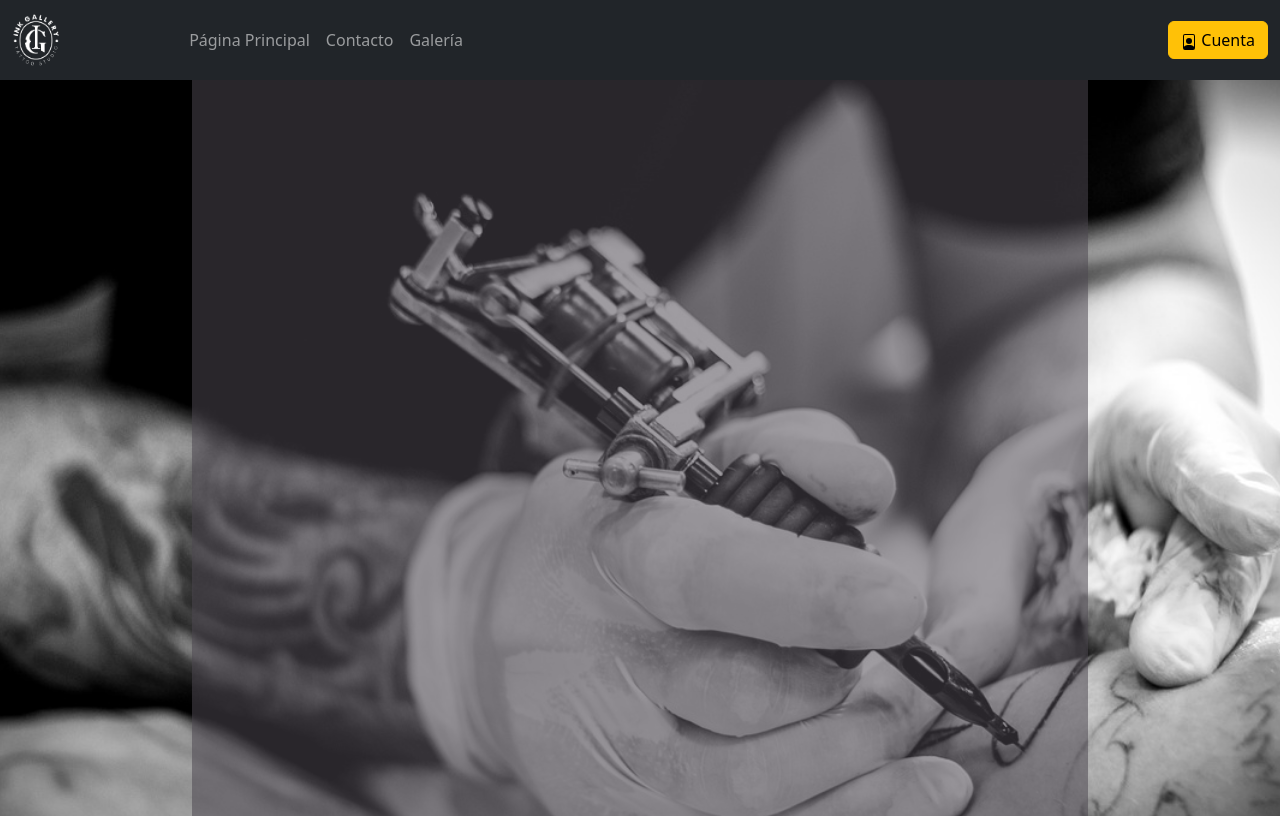
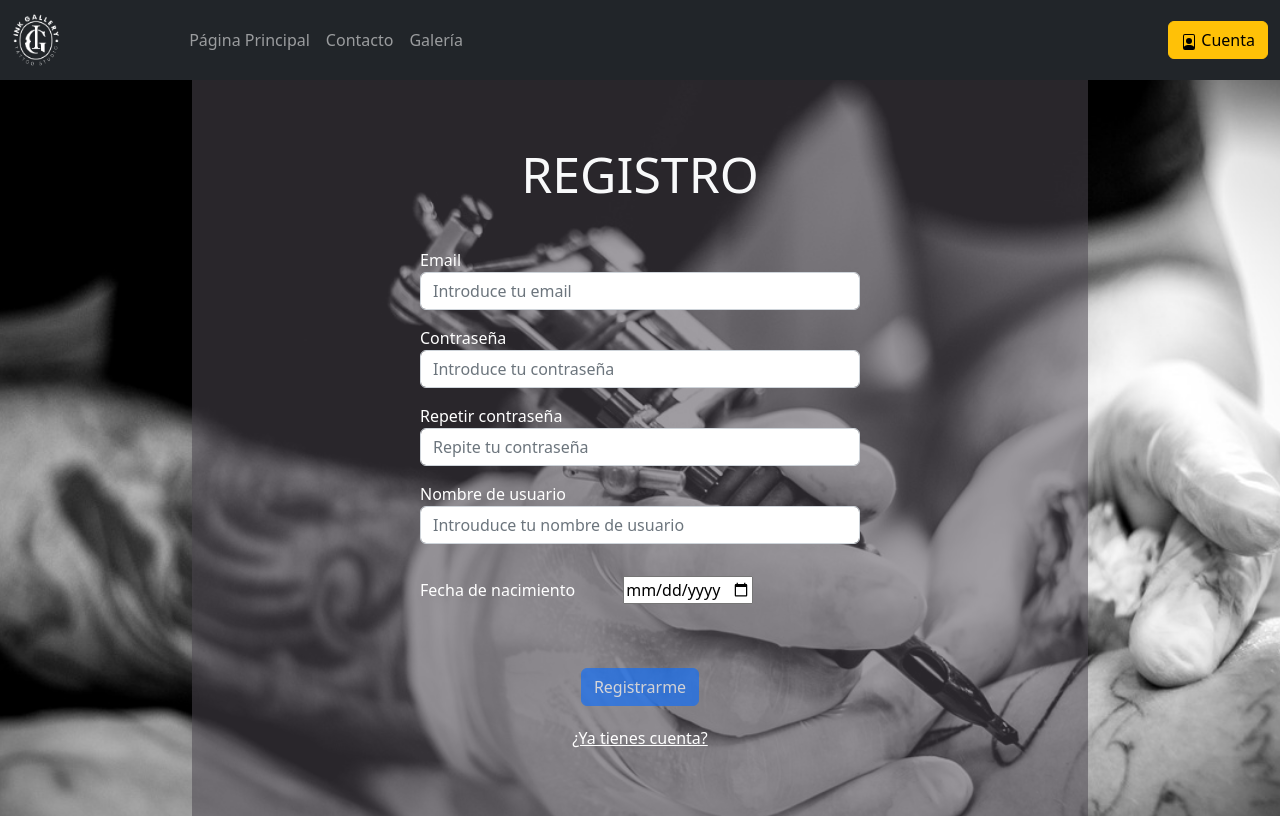
Before and after one commit to pabloGCtek/proyecto, an Angular app: page /registro in a window 1280 px wide. Before the commit this address led to /. Shown: the top 816 px of the page. Built offline with nearby package versions, Linux system fonts and the light colour scheme.

Commit message:
Añadido carrusel inicio

```diff
--- a/src/app/app.component.html
+++ b/src/app/app.component.html
@@ -26,12 +26,12 @@
             </ul>
 
           </div>
-          <button class="btn btn-warning" type="button">
+          <button class="btn btn-warning" type="button" routerLink="login">
             <svg xmlns="http://www.w3.org/2000/svg" width="16" height="16" fill="currentColor" class="bi bi-file-person" viewBox="0 0 16 16">
               <path d="M12 1a1 1 0 0 1 1 1v10.755S12 11 8 11s-5 1.755-5 1.755V2a1 1 0 0 1 1-1h8zM4 0a2 2 0 0 0-2 2v12a2 2 0 0 0 2 2h8a2 2 0 0 0 2-2V2a2 2 0 0 0-2-2H4z"/>
               <path d="M8 10a3 3 0 1 0 0-6 3 3 0 0 0 0 6z"/>
 
-              <a class="nav-link text-dark" routerLink="gallery">Cuenta</a>
+              <a class="nav-link text-dark" >Cuenta</a>
             </svg>
             Cuenta</button>
         </div>
--- a/src/app/registro/registro.component.html
+++ b/src/app/registro/registro.component.html
@@ -33,7 +33,7 @@
         </div>
         <div class="form-group">
             <label for="fecha_nacimiento">Fecha de nacimiento</label>
-            <input type="date" name="fecha_nacimiento" id="fecha_nacimiento" formControlName="fecha_nacimiento" max={{fecha_actual}} required [(ngModel)]="fecha_nacimiento">
+            <input type="date" name="fecha_nacimiento" id="fecha_nacimiento" formControlName="fecha_nacimiento" max={{fecha_actual}} required>
             <div class="alert alert-danger mt-2" [hidden]="miFormulario.get('fecha_nacimiento')?.value || miFormulario.get('fecha_nacimiento')?.pristine">
                 Por favor, introduce una fecha válida
             </div>
--- a/src/app/registro/registro.component.ts
+++ b/src/app/registro/registro.component.ts
@@ -10,7 +10,7 @@ import { UsuariosService } from '../usuarios.service';
 })
 export class RegistroComponent {
 
-  user: Usuario
+  user: Usuario;
   miFormulario: FormGroup;
   contrasenasCoinciden: boolean = true;
 
```
Also changed, not shown: src/app/app-routing.module.ts (+7 -1 lines), src/app/app.module.ts (+9 -2 lines).
